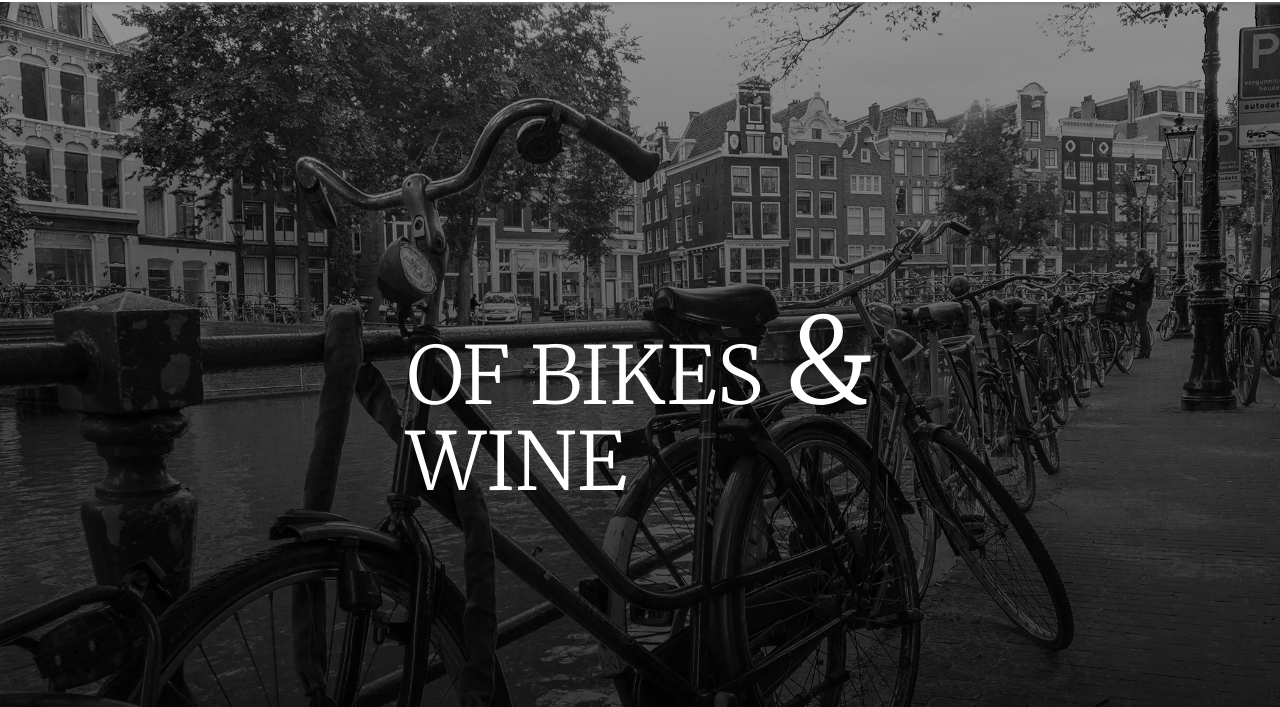
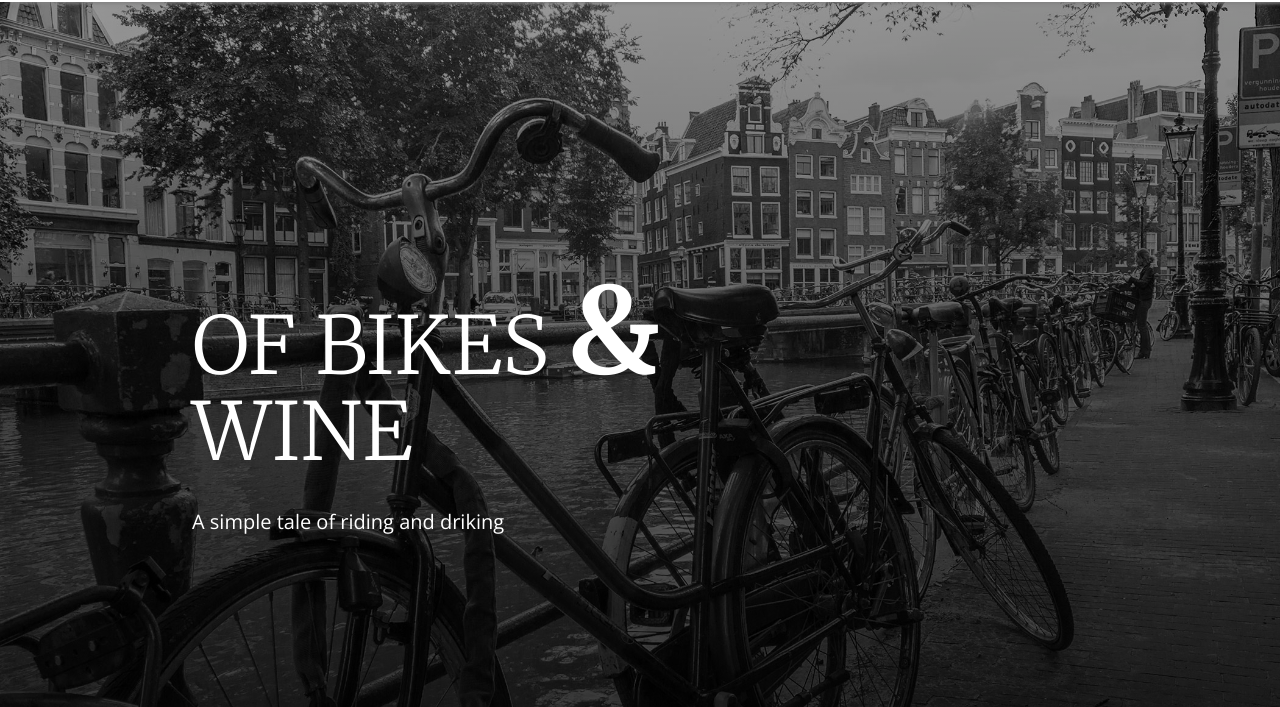
Before and after one commit to teeppope/bikesandwine, a plain HTML site: page 2-column-layout.htm in a window 1280 px wide. Shown: the part 93-800 px from the top of the page. Drawn offline with nearby package versions, Linux system fonts and the light colour scheme.

Commit message:
Style hero image section

```diff
--- a/2-column-layout.htm
+++ b/2-column-layout.htm
@@ -28,7 +28,8 @@
 
 	<main>
 		<section class="hero-img">
-			<h1>Of Bikes <span class="amper">&amp</span><br>Wine</h1>
+			<h1 class="hero-title">Of Bikes <span class="amper">&amp</span><br>Wine</h1>
+			<p class="hero-sub-title">A simple tale of riding and driking</p>
 		</section>
 
 		<section class="2-col container" id="about">
--- a/screen.css
+++ b/screen.css
@@ -42,7 +42,8 @@ a{
 /*Setting display flex's*/
 header,
 .logo,
-.main-nav {
+.main-nav,
+.hero-img {
 	display: flex;
 }
 
@@ -84,9 +85,10 @@ nav{
 
 /* Hero Image Styles */
 .hero-img{
-	display: flex;
+	position: relative;
+	flex-direction: column;
 	justify-content: center;
-	align-items: center;
+	padding: 0 15%;
 	color: white;
 	height: 100vh;
 	background:
@@ -96,13 +98,18 @@ nav{
 	background-size: cover, cover;
 	background-attachment: fixed;
 }
-.hero-img h1{
+.hero-title {
 	font-size: 8rem;
 	text-transform: uppercase;
+	padding: 0 0 4rem 0;
 }
-.amper{
+.amper {
 	font-size: 12rem;
+	font-weight: 700;
 	position: relative;
+}
+.hero-sub-title {
+	font-size: 2rem;
 }
 /* 2 Column Styles */
 
```
